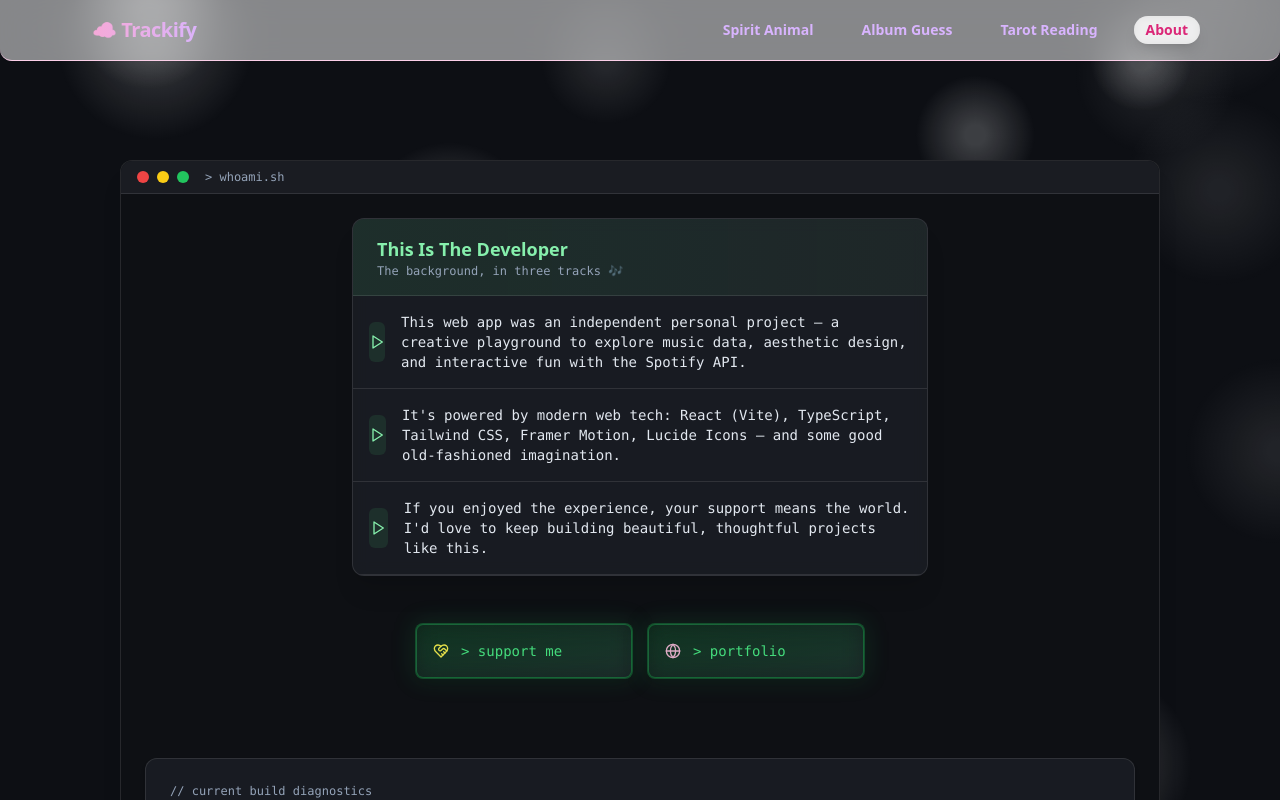
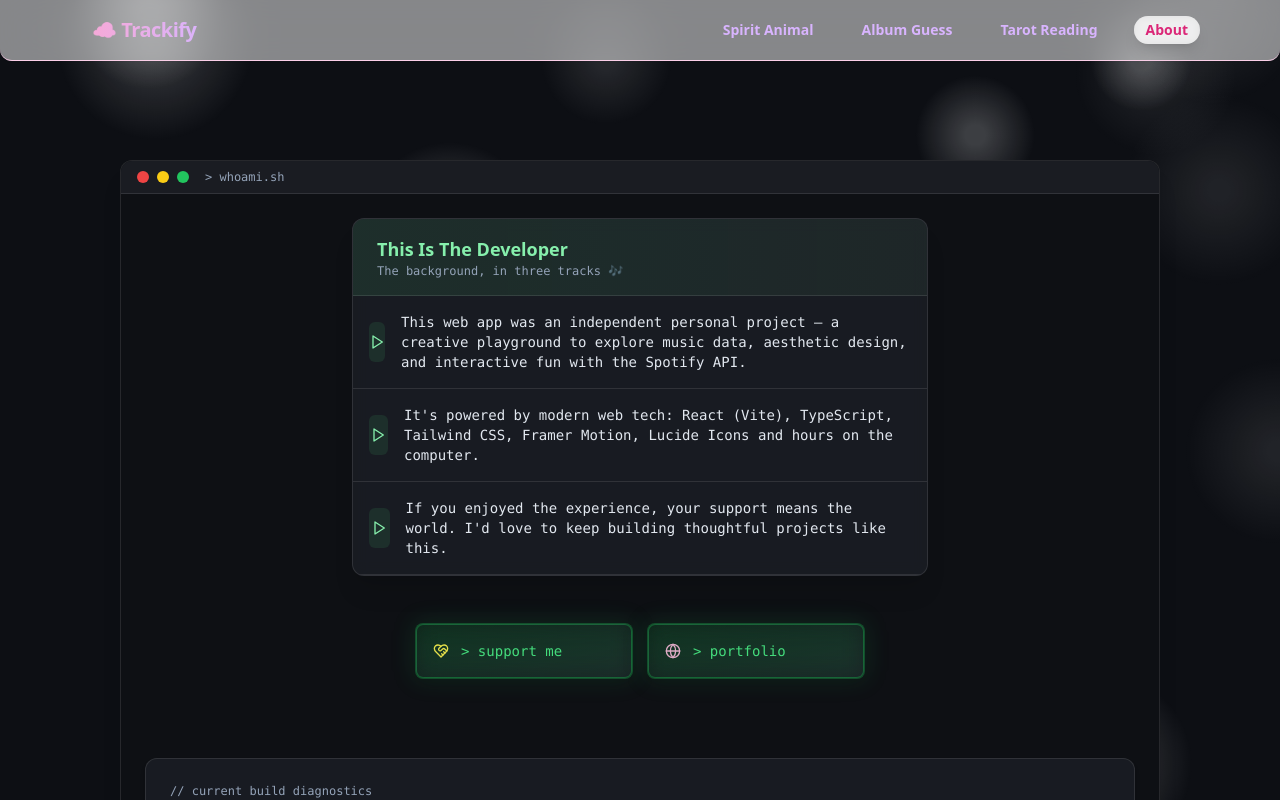
Before and after one commit to renaissancejlc/trackify, a React (Vite) app: page /about in a window 1280 px wide. Shown: the top 800 px of the page. Built offline with nearby package versions, Linux system fonts and the light colour scheme.

Commit message:
Update ThisIsMePlaylistCard.tsx

```diff
--- a/src/components/ThisIsMePlaylistCard.tsx
+++ b/src/components/ThisIsMePlaylistCard.tsx
@@ -26,8 +26,8 @@ const ThisIsMePlaylistCard = () => {
       </div>
 
       <PlaylistTrack title="This web app was an independent personal project — a creative playground to explore music data, aesthetic design, and interactive fun with the Spotify API." />
-      <PlaylistTrack title="It's powered by modern web tech: React (Vite), TypeScript, Tailwind CSS, Framer Motion, Lucide Icons — and some good old-fashioned imagination." />
-      <PlaylistTrack title="If you enjoyed the experience, your support means the world. I'd love to keep building beautiful, thoughtful projects like this." />
+      <PlaylistTrack title="It's powered by modern web tech: React (Vite), TypeScript, Tailwind CSS, Framer Motion, Lucide Icons and hours on the computer." />
+      <PlaylistTrack title="If you enjoyed the experience, your support means the world. I'd love to keep building thoughtful projects like this." />
     </motion.div>
   );
 };
```
